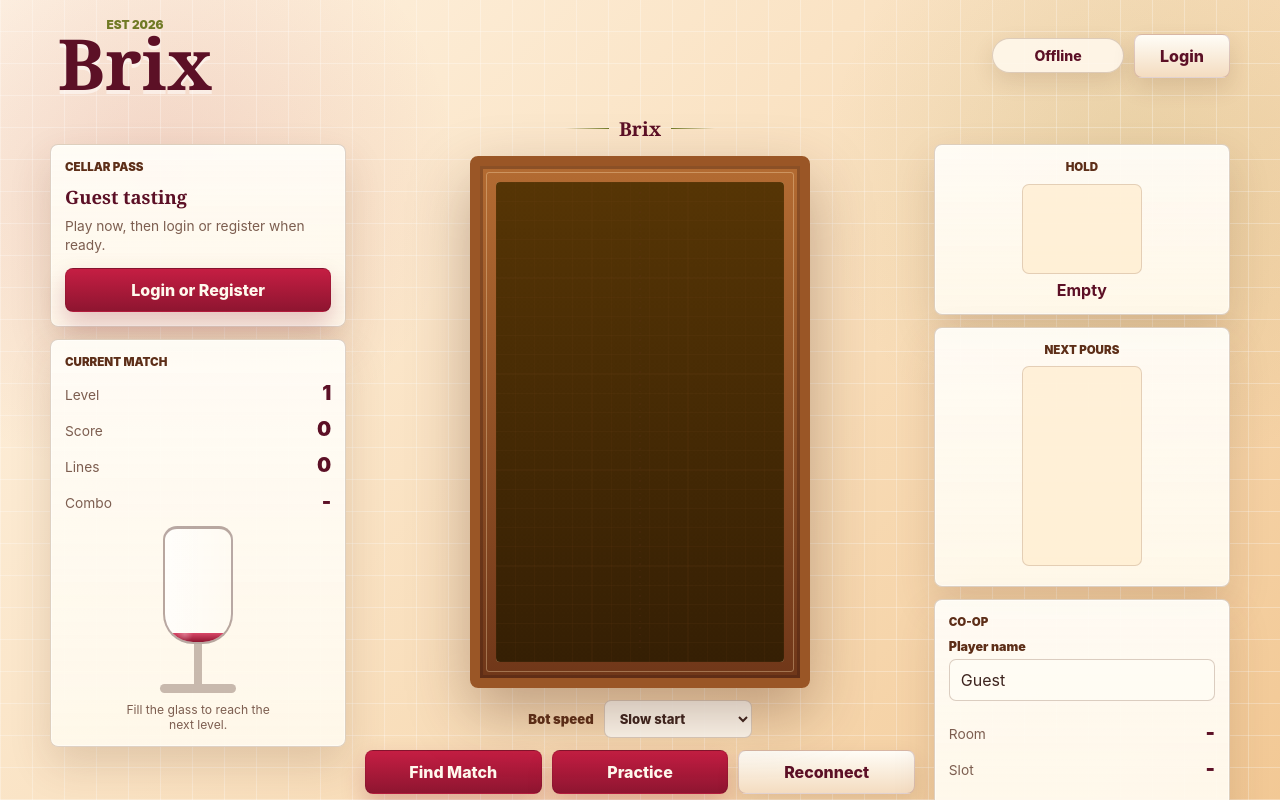
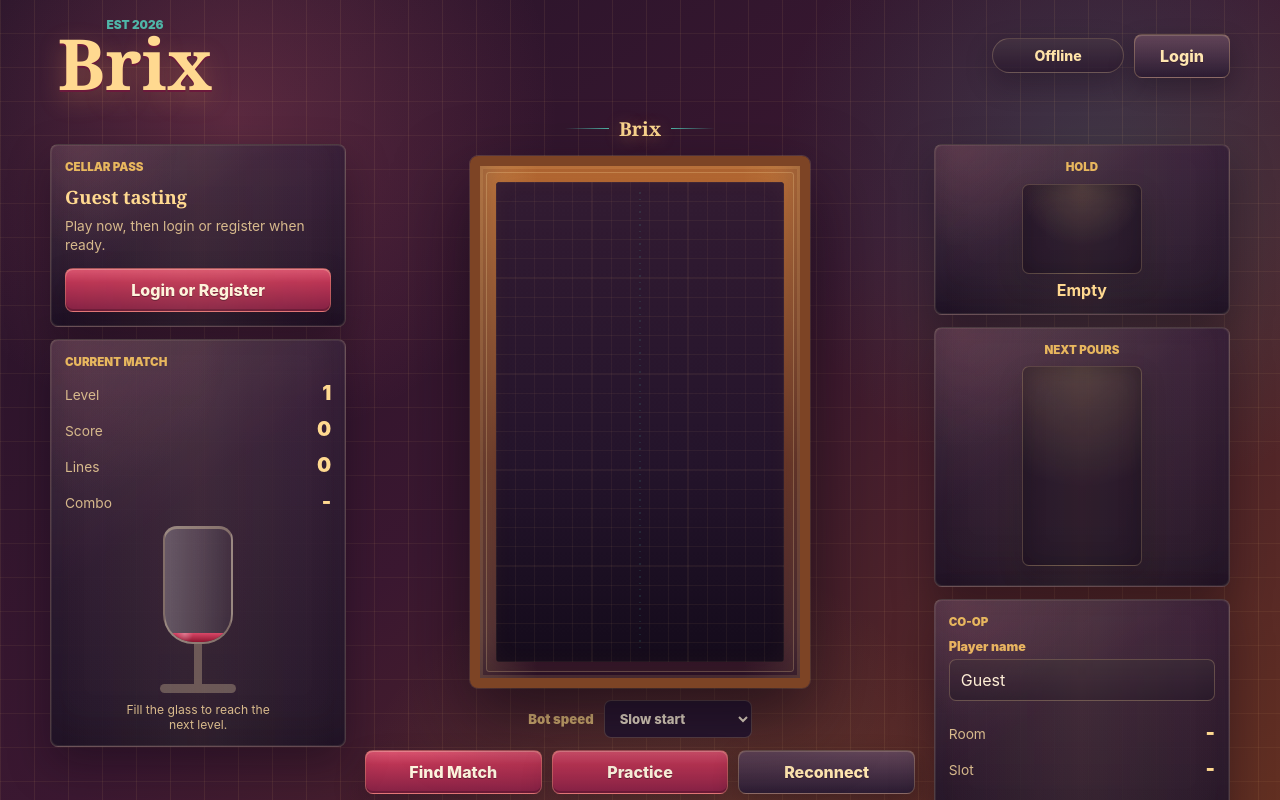
Before and after one commit to Knightflare15/Tetris, a React app: page / in a window 1280 px wide. Shown: the top 800 px of the page. Built offline with nearby package versions, Linux system fonts and the light colour scheme.

Commit message:
bot added

```diff
--- a/src/index.css
+++ b/src/index.css
@@ -1,21 +1,23 @@
 :root {
   color-scheme: light;
-  --cream: #fff1dd;
-  --paper: #ffe7c7;
-  --panel: rgba(255, 247, 231, 0.88);
-  --panel-strong: #fff8ec;
-  --wood: #9a5626;
-  --wood-dark: #5d2e18;
-  --cork: #d7a064;
-  --wine: #9f1634;
-  --wine-deep: #5c1026;
-  --rose: #d94868;
-  --leaf: #717a25;
-  --gold: #c99229;
-  --ink: #3d241f;
-  --muted: #7d5e50;
-  --line: rgba(107, 59, 31, 0.22);
-  --shadow: rgba(85, 42, 20, 0.24);
+  --cream: #fff0d0;
+  --paper: #f1c887;
+  --panel: rgba(46, 27, 47, 0.82);
+  --panel-strong: #2d1a31;
+  --wood: #8f5228;
+  --wood-dark: #24101d;
+  --cork: #db9b4b;
+  --wine: #be2851;
+  --wine-deep: #4b102f;
+  --rose: #f06b7f;
+  --leaf: #8aa760;
+  --gold: #e3b34d;
+  --ink: #fff2d8;
+  --muted: #d7b98c;
+  --line: rgba(255, 216, 150, 0.2);
+  --shadow: rgba(13, 6, 16, 0.48);
+  --teal: #4fb6a8;
+  --plum: #24162d;
 }
 
 * {
@@ -39,12 +41,13 @@ body {
   font-family: Inter, ui-sans-serif, system-ui, -apple-system, BlinkMacSystemFont, "Segoe UI", Arial, sans-serif;
   color: var(--ink);
   background:
-    linear-gradient(90deg, rgba(255, 255, 255, 0.28) 1px, transparent 1px),
-    linear-gradient(0deg, rgba(255, 255, 255, 0.28) 1px, transparent 1px),
-    radial-gradient(circle at 12% 18%, rgba(159, 22, 52, 0.12), transparent 22%),
-    radial-gradient(circle at 88% 18%, rgba(113, 122, 37, 0.12), transparent 22%),
-    linear-gradient(135deg, #fff4e4 0%, #f8dcb7 54%, #f1c48d 100%);
-  background-size: 32px 32px, 32px 32px, auto, auto, auto;
+    linear-gradient(90deg, rgba(255, 205, 126, 0.08) 1px, transparent 1px),
+    linear-gradient(0deg, rgba(255, 205, 126, 0.06) 1px, transparent 1px),
+    radial-gradient(circle at 18% 12%, rgba(240, 107, 127, 0.24), transparent 24%),
+    radial-gradient(circle at 86% 18%, rgba(79, 182, 168, 0.2), transparent 24%),
+    radial-gradient(circle at 52% 88%, rgba(227, 179, 77, 0.16), transparent 30%),
+    linear-gradient(145deg, #251329 0%, #3b1831 45%, #6b351e 100%);
+  background-size: 34px 34px, 34px 34px, auto, auto, auto, auto;
 }
 
 button,
@@ -54,18 +57,24 @@ select {
 }
 
 button {
-  border: 1px solid rgba(92, 16, 38, 0.18);
+  border: 1px solid rgba(255, 209, 139, 0.28);
   border-radius: 8px;
   padding: 11px 18px;
-  color: #fff9ed;
-  background: linear-gradient(180deg, #c51e43, #8e1530);
+  color: #fff5df;
+  background:
+    linear-gradient(180deg, rgba(255, 255, 255, 0.12), transparent 32%),
+    linear-gradient(180deg, #d43d5c, #842144);
   font-weight: 800;
   cursor: pointer;
-  box-shadow: 0 12px 24px rgba(142, 21, 48, 0.24);
+  text-shadow: 0 1px 0 rgba(40, 12, 25, 0.44);
+  box-shadow:
+    0 14px 28px rgba(30, 9, 28, 0.34),
+    inset 0 1px 0 rgba(255, 244, 214, 0.28),
+    inset 0 -2px 0 rgba(61, 12, 31, 0.34);
 }
 
 button:hover {
-  filter: brightness(1.04);
+  filter: saturate(1.08) brightness(1.06);
 }
 
 button:active {
@@ -73,40 +82,42 @@ button:active {
 }
 
 button:disabled {
-  color: #bfa99e;
-  background: #e6d4c3;
+  color: #8f7a76;
+  background: #352233;
   cursor: not-allowed;
   box-shadow: none;
 }
 
 input {
   width: 100%;
-  border: 1px solid rgba(107, 59, 31, 0.24);
+  border: 1px solid rgba(255, 217, 157, 0.24);
   border-radius: 7px;
   padding: 10px 11px;
-  color: var(--ink);
-  background: rgba(255, 252, 244, 0.88);
+  color: #fff3db;
+  background:
+    linear-gradient(180deg, rgba(255, 236, 190, 0.08), rgba(255, 236, 190, 0.02)),
+    rgba(34, 18, 38, 0.72);
   outline: none;
 }
 
 select {
-  border: 1px solid rgba(107, 59, 31, 0.24);
+  border: 1px solid rgba(255, 217, 157, 0.24);
   border-radius: 7px;
   padding: 9px 34px 9px 11px;
-  color: var(--ink);
-  background: rgba(255, 252, 244, 0.92);
+  color: #fff3db;
+  background: #2b1831;
   font-weight: 800;
   outline: none;
 }
 
 input:focus {
-  border-color: rgba(159, 22, 52, 0.62);
-  box-shadow: 0 0 0 3px rgba(159, 22, 52, 0.12);
+  border-color: rgba(79, 182, 168, 0.76);
+  box-shadow: 0 0 0 3px rgba(79, 182, 168, 0.16);
 }
 
 select:focus {
-  border-color: rgba(159, 22, 52, 0.62);
-  box-shadow: 0 0 0 3px rgba(159, 22, 52, 0.12);
+  border-color: rgba(79, 182, 168, 0.76);
+  box-shadow: 0 0 0 3px rgba(79, 182, 168, 0.16);
 }
 
 canvas {
@@ -142,15 +153,17 @@ canvas {
   font-family: Georgia, "Times New Roman", serif;
   font-size: clamp(2.2rem, 6vw, 4.4rem);
   line-height: 0.85;
-  color: var(--wine-deep);
+  color: #ffd990;
   letter-spacing: 0;
-  text-shadow: 0 4px 0 rgba(255, 255, 255, 0.5);
+  text-shadow:
+    0 2px 0 #6b193c,
+    0 8px 26px rgba(255, 153, 89, 0.32);
 }
 
 .brand-vine {
   display: block;
   margin-bottom: 2px;
-  color: var(--leaf);
+  color: var(--teal);
   font-size: 0.74rem;
   font-weight: 900;
   text-transform: uppercase;
@@ -166,19 +179,21 @@ canvas {
   max-width: 240px;
   min-width: 132px;
   padding: 8px 12px;
-  border: 1px solid var(--line);
+  border: 1px solid rgba(255, 219, 160, 0.22);
   border-radius: 999px;
-  color: var(--wine-deep);
-  background: rgba(255, 248, 236, 0.9);
+  color: #ffe3a8;
+  background:
+    linear-gradient(180deg, rgba(255, 244, 212, 0.12), rgba(255, 244, 212, 0.02)),
+    rgba(36, 18, 42, 0.78);
   text-align: center;
   font-size: 0.88rem;
   font-weight: 800;
   overflow-wrap: anywhere;
-  box-shadow: 0 8px 22px rgba(99, 54, 30, 0.14);
+  box-shadow: 0 10px 28px rgba(16, 7, 20, 0.3);
 }
 
 .status-pill.is-online {
-  color: #4e5c16;
+  color: #9edfcf;
 }
 
 .brix-layout {
@@ -200,26 +215,42 @@ canvas {
 }
 
 .cellar-card {
-  border: 1px solid var(--line);
+  position: relative;
+  overflow: hidden;
+  border: 1px solid rgba(255, 221, 166, 0.18);
   border-radius: 8px;
   padding: 14px;
   background:
-    linear-gradient(180deg, rgba(255, 255, 255, 0.62), rgba(255, 249, 236, 0.74)),
-    var(--panel);
+    linear-gradient(145deg, rgba(255, 238, 195, 0.11), rgba(255, 238, 195, 0.02) 42%),
+    linear-gradient(180deg, rgba(55, 31, 58, 0.88), rgba(31, 18, 39, 0.92));
   box-shadow:
-    0 18px 42px rgba(95, 47, 24, 0.16),
-    inset 0 0 0 1px rgba(255, 255, 255, 0.45);
+    0 18px 42px rgba(12, 6, 18, 0.36),
+    inset 0 0 0 1px rgba(255, 241, 202, 0.08),
+    inset 0 -18px 34px rgba(12, 5, 18, 0.18);
+}
+
+.cellar-card::before {
+  position: absolute;
+  inset: 0;
+  pointer-events: none;
+  background:
+    linear-gradient(90deg, transparent, rgba(255, 218, 150, 0.08), transparent),
+    radial-gradient(circle at 8% 0%, rgba(240, 107, 127, 0.12), transparent 32%);
+  opacity: 0.8;
+  content: "";
 }
 
 .cellar-card h2 {
+  position: relative;
   margin: 0 0 8px;
   font-family: Georgia, "Times New Roman", serif;
-  color: var(--wine-deep);
+  color: #ffd990;
   font-size: 1.15rem;
   letter-spacing: 0;
 }
 
 .cellar-card p {
+  position: relative;
   margin: 0 0 12px;
   color: var(--muted);
   font-size: 0.86rem;
@@ -228,7 +259,7 @@ canvas {
 
 .eyebrow {
   margin: 0 0 8px !important;
-  color: var(--wood-dark) !important;
+  color: #e8b75e !important;
   font-size: 0.72rem !important;
   font-weight: 900;
   letter-spacing: 0;
@@ -242,9 +273,13 @@ canvas {
 
 .secondary-button,
 .ghost-button {
-  color: var(--wine-deep);
-  background: linear-gradient(180deg, #fffdf7, #f4dcc0);
-  box-shadow: 0 10px 22px rgba(95, 47, 24, 0.14);
+  color: #ffe6b0;
+  background:
+    linear-gradient(180deg, rgba(255, 238, 202, 0.13), rgba(255, 238, 202, 0.02)),
+    linear-gradient(180deg, #4a2b47, #28182f);
+  box-shadow:
+    0 10px 24px rgba(13, 7, 18, 0.32),
+    inset 0 1px 0 rgba(255, 233, 183, 0.18);
 }
 
 .ghost-button {
@@ -261,7 +296,7 @@ canvas {
 }
 
 .stat-row strong {
-  color: var(--wine-deep);
+  color: #ffd990;
   font-size: 1.25rem;
   font-weight: 900;
   text-align: right;
@@ -279,19 +314,20 @@ canvas {
   justify-content: center;
   gap: 10px;
   min-height: 54px;
-  color: var(--wine-deep);
+  color: #ffd990;
   font-family: Georgia, "Times New Roman", serif;
   font-size: 1.2rem;
+  text-shadow: 0 3px 16px rgba(255, 174, 91, 0.34);
 }
 
 .board-crown span {
   width: 44px;
   height: 1px;
-  background: linear-gradient(90deg, transparent, var(--leaf));
+  background: linear-gradient(90deg, transparent, var(--teal));
 }
 
 .board-crown span:last-child {
-  background: linear-gradient(90deg, var(--leaf), transparent);
+  background: linear-gradient(90deg, var(--teal), transparent);
 }
 
 .board-frame {
@@ -299,20 +335,25 @@ canvas {
   min-width: 0;
   position: relative;
   padding: 16px;
-  border: 10px solid var(--wood);
+  border: 10px solid #7d4425;
   border-radius: 8px;
-  background: linear-gradient(180deg, #b36b32, #703719);
+  background:
+    linear-gradient(90deg, rgba(255, 218, 143, 0.18), transparent 18%, transparent 82%, rgba(255, 218, 143, 0.12)),
+    linear-gradient(180deg, #b46732, #5a271e 58%, #31152a);
   box-shadow:
-    0 24px 60px rgba(80, 37, 20, 0.34),
-    inset 0 0 0 3px rgba(63, 29, 16, 0.34);
+    0 30px 72px rgba(12, 5, 16, 0.62),
+    0 0 0 1px rgba(255, 219, 151, 0.18),
+    inset 0 0 0 3px rgba(255, 208, 127, 0.13),
+    inset 0 -18px 34px rgba(28, 8, 28, 0.38);
 }
 
 .board-frame::after {
   position: absolute;
   inset: 6px;
   pointer-events: none;
-  border: 1px solid rgba(255, 226, 182, 0.35);
+  border: 1px solid rgba(255, 221, 154, 0.26);
   border-radius: 3px;
+  box-shadow: inset 0 0 28px rgba(255, 183, 82, 0.08);
   content: "";
 }
 
@@ -320,8 +361,10 @@ canvas {
   width: 100%;
   height: auto;
   border-radius: 4px;
-  background: #f8d19d;
-  box-shadow: inset 0 0 30px rgba(120, 61, 28, 0.24);
+  background: #261126;
+  box-shadow:
+    inset 0 0 34px rgba(0, 0, 0, 0.48),
+    inset 0 0 0 1px rgba(255, 219, 150, 0.12);
   touch-action: none;
 }
 
@@ -340,7 +383,7 @@ canvas {
   gap: 10px;
   width: min(100%, 360px);
   margin-top: 12px;
-  color: var(--wood-dark);
+  color: #ebc37c;
   font-size: 0.82rem;
   font-weight: 900;
 }
@@ -356,7 +399,7 @@ canvas {
 .field-label {
   display: block;
   margin-bottom: 5px;
-  color: var(--wood-dark);
+  color: #e8b75e;
   font-size: 0.78rem;
   font-weight: 900;
 }
@@ -366,14 +409,19 @@ canvas {
 }
 
 .preview-card canvas {
-   width: 100%;
+  width: 100%;
   height: auto;
   aspect-ratio: 3 / 5;
   max-width: 120px;
   margin: 0 auto 6px;
-  border: 1px solid rgba(107, 59, 31, 0.18);
+  border: 1px solid rgba(255, 219, 150, 0.2);
   border-radius: 7px;
-  background: rgba(255, 235, 202, 0.64);
+  background:
+    radial-gradient(circle at 50% 0%, rgba(255, 218, 140, 0.18), transparent 58%),
+    rgba(27, 14, 35, 0.62);
+  box-shadow:
+    inset 0 0 22px rgba(8, 3, 15, 0.28),
+    0 10px 24px rgba(13, 6, 18, 0.2);
 }
 
 .short-preview canvas {
@@ -381,7 +429,7 @@ canvas {
 }
 
 .short-preview strong {
-  color: var(--wine-deep);
+  color: #ffd990;
 }
 
 .wine-progress {
@@ -396,10 +444,10 @@ canvas {
   width: 70px;
   height: 118px;
   overflow: hidden;
-  border: 2px solid rgba(86, 51, 43, 0.42);
+  border: 2px solid rgba(255, 230, 184, 0.34);
   border-top-width: 3px;
   border-radius: 14px 14px 30px 30px;
-  background: linear-gradient(90deg, rgba(255, 255, 255, 0.72), rgba(255, 255, 255, 0.2));
+  background: linear-gradient(90deg, rgba(255, 255, 255, 0.24), rgba(255, 255, 255, 0.05));
 }
 
 .wine-fill {
@@ -416,14 +464,14 @@ canvas {
 .glass-stem {
   width: 8px;
   height: 40px;
-  background: rgba(86, 51, 43, 0.32);
+  background: rgba(255, 230, 184, 0.28);
 }
 
 .glass-base {
   width: 76px;
   height: 9px;
   border-radius: 999px;
-  background: rgba(86, 51, 43, 0.32);
+  background: rgba(255, 230, 184, 0.28);
 }
 
 .wine-progress span {
@@ -440,10 +488,14 @@ canvas {
   gap: 8px;
   margin: 16px auto 0;
   padding: 10px;
-  border: 1px solid var(--line);
+  border: 1px solid rgba(255, 221, 166, 0.16);
   border-radius: 8px;
-  background: rgba(255, 249, 236, 0.72);
-  box-shadow: 0 16px 36px rgba(95, 47, 24, 0.12);
+  background:
+    linear-gradient(180deg, rgba(255, 238, 195, 0.09), rgba(255, 238, 195, 0.02)),
+    rgba(29, 16, 37, 0.7);
+  box-shadow:
+    0 16px 36px rgba(12, 5, 18, 0.28),
+    inset 0 1px 0 rgba(255, 236, 191, 0.1);
 }
 
 .fruit-family {
@@ -456,13 +508,14 @@ canvas {
   width: 28px;
   height: 28px;
   margin: 0 auto 8px;
-  border: 2px solid rgba(75, 39, 28, 0.24);
+  border: 2px solid rgba(255, 238, 195, 0.2);
   border-radius: 43% 57% 48% 52%;
+  filter: saturate(1.16) contrast(1.05);
 }
 
 .fruit-family h3 {
   margin: 0 0 4px;
-  color: var(--wine-deep);
+  color: #ffd990;
   font-family: Georgia, "Times New Roman", serif;
   font-size: 0.88rem;
   letter-spacing: 0;
@@ -490,25 +543,26 @@ canvas {
   display: grid;
   place-items: center;
   padding: 18px;
-  background: rgba(44, 22, 20, 0.42);
+  background: rgba(20, 9, 26, 0.62);
   backdrop-filter: blur(8px);
 }
 
 .auth-modal {
   position: relative;
   width: min(100%, 390px);
-  border: 1px solid rgba(107, 59, 31, 0.24);
+  border: 1px solid rgba(255, 221, 166, 0.2);
   border-radius: 8px;
   padding: 22px;
   background:
-    radial-gradient(circle at 88% 8%, rgba(113, 122, 37, 0.14), transparent 24%),
+    radial-gradient(circle at 88% 8%, rgba(79, 182, 168, 0.15), transparent 24%),
+    linear-gradient(145deg, rgba(255, 238, 195, 0.1), transparent 42%),
     var(--panel-strong);
-  box-shadow: 0 30px 80px rgba(45, 20, 15, 0.36);
+  box-shadow: 0 30px 80px rgba(8, 3, 14, 0.58);
 }
 
 .auth-modal h2 {
   margin: 0 0 8px;
-  color: var(--wine-deep);
+  color: #ffd990;
   font-family: Georgia, "Times New Roman", serif;
   font-size: 1.8rem;
 }
@@ -536,8 +590,8 @@ canvas {
   width: 34px;
   height: 34px;
   padding: 0;
-  color: var(--wine-deep);
-  background: rgba(255, 255, 255, 0.58);
+  color: #ffe6b0;
+  background: rgba(255, 255, 255, 0.08);
   box-shadow: none;
 }
 
@@ -547,23 +601,23 @@ canvas {
   gap: 6px;
   margin-bottom: 14px;
   padding: 4px;
-  border: 1px solid rgba(107, 59, 31, 0.18);
+  border: 1px solid rgba(255, 221, 166, 0.16);
   border-radius: 8px;
-  background: rgba(244, 220, 192, 0.48);
+  background: rgba(17, 8, 24, 0.42);
 }
 
 .segmented-control button {
   min-width: 0;
   padding: 8px;
-  color: var(--wine-deep);
+  color: #ffe2a6;
   background: transparent;
   box-shadow: none;
 }
 
 .segmented-control button.is-active {
   color: #fff9ed;
-  background: linear-gradient(180deg, #c51e43, #8e1530);
-  box-shadow: 0 8px 18px rgba(142, 21, 48, 0.18);
+  background: linear-gradient(180deg, #d43d5c, #842144);
+  box-shadow: 0 8px 18px rgba(142, 21, 48, 0.28);
 }
 
 .decorative-scene {
@@ -595,11 +649,13 @@ canvas {
     grid-template-columns: repeat(2, minmax(0, 1fr));
     gap: 7px;
     padding: 8px;
-    border: 1px solid rgba(107, 59, 31, 0.22);
+    border: 1px solid rgba(255, 221, 166, 0.2);
     border-radius: 8px;
-    background: rgba(255, 248, 236, 0.94);
+    background:
+      linear-gradient(180deg, rgba(255, 238, 195, 0.1), rgba(255, 238, 195, 0.03)),
+      rgba(31, 18, 39, 0.94);
     backdrop-filter: blur(12px);
-    box-shadow: 0 18px 44px rgba(71, 32, 18, 0.28);
+    box-shadow: 0 18px 44px rgba(9, 4, 14, 0.44);
   }
 
   .mobile-controls button {
```
Also changed, not shown: src/client/gameRenderer.ts (+5 -4 lines), src/client/wineTheme.ts (+14 -14 lines).
